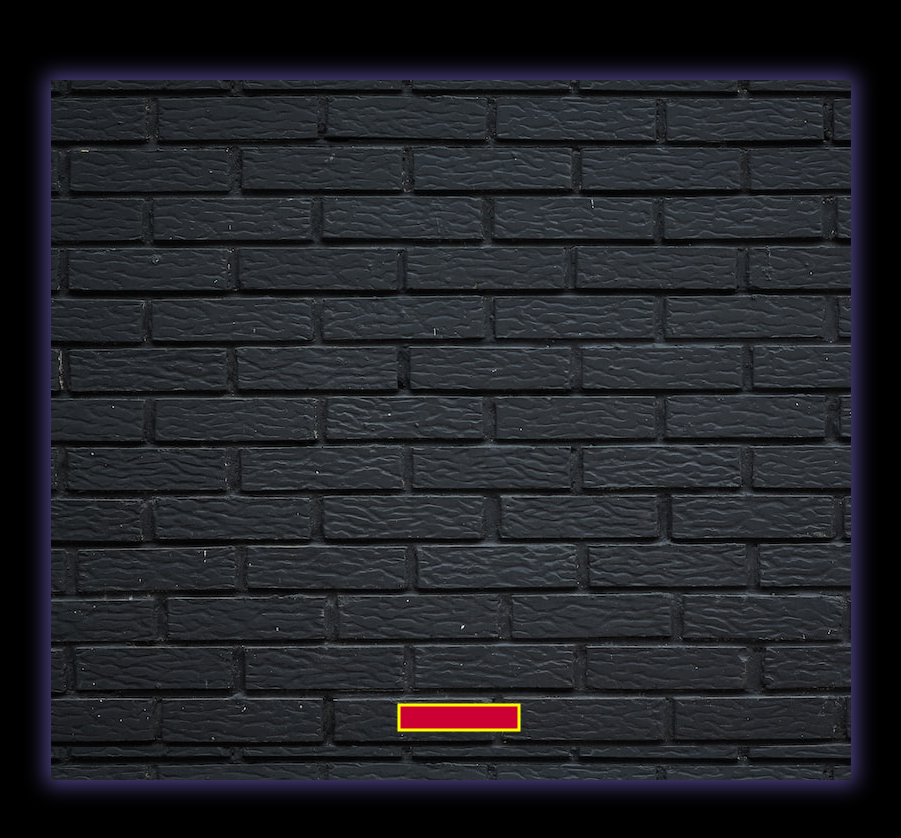
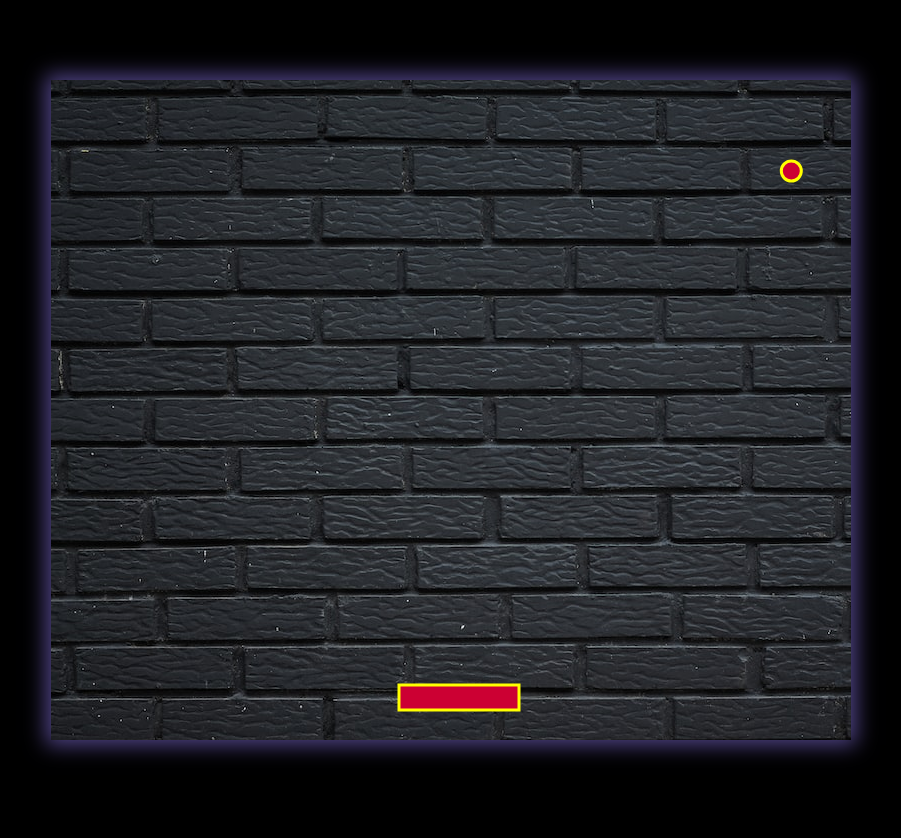
Before and after one commit to Desha-Saeed/Block-Breaking-Game, a plain HTML site: page index.html in a window 1280 px wide. Both pictures are taken after a click on the button "Easy". Shown: the whole page, without its empty margins (189-1090 px from the left). Drawn offline with Linux system fonts and the light colour scheme.

Commit message:
collision ball with wall and paddle

```diff
--- a/index.html
+++ b/index.html
@@ -12,7 +12,7 @@
   <body>
 
       <div class="container">
-        <canvas id="canvas" width="800" height="700"></canvas>
+        <canvas id="canvas" width="800" height="660"></canvas>
         <div id="level">
           <div>
             <h1>Select your Level</h1>
--- a/script/main.js
+++ b/script/main.js
@@ -2,6 +2,7 @@ const level = document.getElementById('level');
 const easy = document.getElementById('easy');
 const medium = document.getElementById('medium');
 const difficult = document.getElementById('difficult');
+let life = 3;
 var ballSpeed;
 
 const canvas = document.getElementById("canvas");
@@ -12,17 +13,17 @@ BG_IMG.src = "images/main1.jpg"
 // select level and return ballSpeed
 easy.addEventListener('click', function () {
     level.style = "display : none;"
-    ballSpeed =10;
+    ballSpeed =3;
     loop()
 })
 medium.addEventListener('click', function () {
     level.style = "display : none;"
-    ballSpeed =15;
+    ballSpeed =4;
     loop()
 })
 difficult.addEventListener('click', function () {
     level.style = "display : none;"
-    ballSpeed =20;
+    ballSpeed =5;
     loop()
 })
 
@@ -41,7 +42,7 @@ ctx.lineWidth =3;
 
 const paddle = {
     x : canvas.width/2-paddleWidth/2 ,
-    y : canvas.height - paddleHeight - 50 ,
+    y : canvas.height - paddleHeight - 30 ,
     width : paddleWidth ,
     height : paddleHeight ,
     dx : 5
@@ -54,15 +55,11 @@ function drawPaddle() {
     ctx.strokeRect(paddle.x,paddle.y,paddle.width,paddle.height)
 }
 
-//----------------draw Function------------------
-function draw() {
-    drawPaddle()
-}
-
-
 //-----------------controll paddle---------
 let leftArrow = false;
 let rightArrow = false;
+
+// controll with Arrows
 document.addEventListener('keydown',function (e) {
     if (e.keyCode == 37) {
         leftArrow = true;
@@ -77,12 +74,12 @@ document.addEventListener('keyup',function (e) {
         rightArrow = false;
     }
 })
+// controll with Mouse
 document.addEventListener('mousemove',function mouseMoveHandler(e) {
     var relativeX = e.clientX - canvas.offsetLeft;
     if(relativeX > paddleWidth/2 && relativeX + paddleWidth/2 < canvas.width) {
         paddle.x = relativeX - paddleWidth/2;
     }
-    console.log(e)
   })
 
 function movePaddle() {
@@ -94,7 +91,74 @@ function movePaddle() {
 }
 
 
+//----------------create a ball-----------------
+const ballRadius = 10;
+
+const ball = {
+    x : canvas.width/2 ,
+    y : paddle.y - ballRadius,
+    r : ballRadius ,
+    speed : 4,
+    dx : 3 * (Math.random()*2 -1),
+    dy : -3
+}
+
+function drawBall() {
+    ctx.beginPath();
+    ctx.arc(ball.x,ball.y,ball.r,0,Math.PI*2)
+    ctx.fillStyle = "#CC0033";
+    ctx.fill();
+    ctx.strokeStyle = "#FFFF00";
+    ctx.stroke();
+    ctx.closePath();
+}
+
+//---------------move ball----------------------
+function moveBall() {
+    ball.x += ball.dx;
+    ball.y += ball.dy;
+
+}
+//---------------Ball wall Collision----------------
+function ballWallCollision() {
+    if (ball.x + ball.r > canvas.width || ball.x - ball.r < 0) {
+        ball.dx = - ball.dx;
+    }
+    if (ball.y - ball.r < 0) {
+        ball.dy = - ball.dy;
+    }
+    if (ball.y + ball.r > canvas.height) {
+        life--;
+        resetball();
+    }
+}
+//---------------resetball function------------
+function resetball(){
+    ball.x = canvas.width/2 ;
+    ball.y = paddle.y - ballRadius;
+    ball.dx = 3 * (Math.random()*2 -1) ;
+    ball.dy = -3;
+}
+// BALL AND PADDLE COLLISION
+function ballPaddleCollision(){
+    if(ball.x < paddle.x + paddle.width && ball.x > paddle.x && paddle.y < paddle.y + paddle.height && ball.y > paddle.y){
+        let collidePoint = ball.x - (paddle.x + paddle.width/2);
+        collidePoint = collidePoint / (paddle.width/2);
+        let angle = collidePoint * Math.PI/3;
+        ball.dx = ball.speed * Math.sin(angle);
+        ball.dy = - ball.speed * Math.cos(angle);
+    }
+}
+
+//----------------draw Function------------------
+function draw() {
+    drawPaddle()
+    drawBall()
+}
 //----------------update function for logic------------
 function update() {
     movePaddle()
+    moveBall()
+    ballWallCollision()
+    ballPaddleCollision()
 }
```
